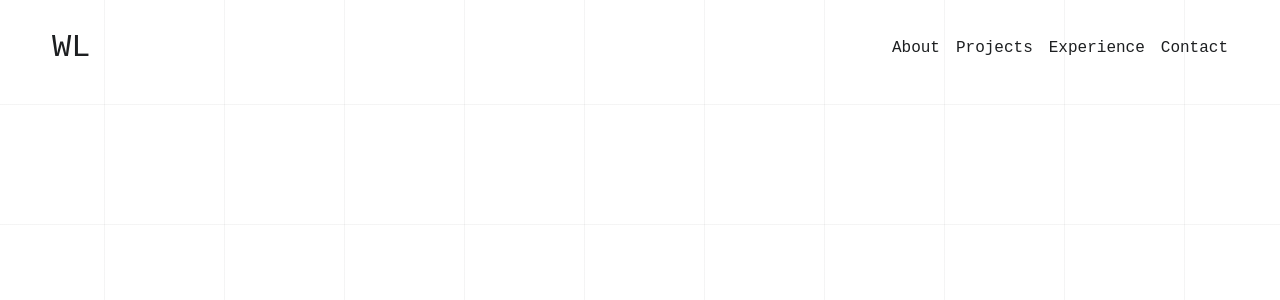
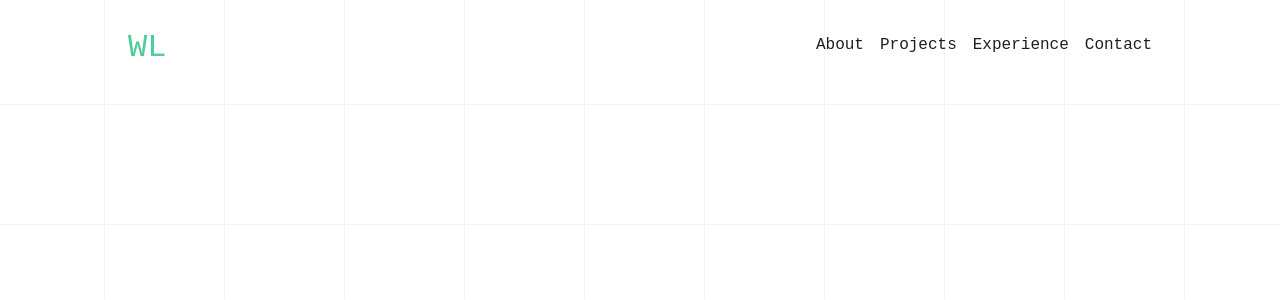
Before and after one commit to williamalowe/WilliamALowe, a React (Vite) app: page / in a window 1280 px wide. Shown: the top 300 px of the page. Built offline with nearby package versions, Linux system fonts and the light colour scheme; a web font is replaced by a local one.

Commit message:
styles: add navbar motion

```diff
--- a/src/components/Navbar/Navbar.css
+++ b/src/components/Navbar/Navbar.css
@@ -7,10 +7,30 @@ a {
 }
 #logo {
   font-size: 2rem;
-
+}
+#nav > a.active > #logo {
+  color: var(--highlight-color);
 }
 .nav-link-container {
   margin-left: auto;
   display: flex;
   gap: 1rem;
 }
+.nav-link-container > a > .underline {
+  width: 0%;
+  height: 2px;
+  background: var(--highlight-color);
+  transition: width 0.3s ease-in-out;
+}
+.nav-link-container > a {
+  display: flex;
+  flex-direction: column;
+  align-items: center;
+  gap: 0.25rem;
+}
+.nav-link-container > a.active > .underline {
+  width: 100%;
+}
+.nav-link-container > a:hover > .underline {
+  width: 100%;
+}
--- a/src/components/Navbar/Navbar.jsx
+++ b/src/components/Navbar/Navbar.jsx
@@ -4,14 +4,22 @@ import { NavLink } from "react-router-dom";
 const Navbar = () => {
   return (
     <nav id="nav">
-      <NavLink>
+      <NavLink to={'/'}>
         <div id="logo">WL</div>
       </NavLink>
       <div className="nav-link-container">
-        <NavLink>About</NavLink>
-        <NavLink>Projects</NavLink>
-        <NavLink>Experience</NavLink>
-        <NavLink>Contact</NavLink>
+        <NavLink to={'/about'}>About
+          <div className="underline"></div>
+        </NavLink>
+        <NavLink to={'/projects'}>Projects
+          <div className="underline"></div>
+        </NavLink>
+        <NavLink to={'/experience'}>Experience
+          <div className="underline"></div>
+        </NavLink>
+        <NavLink to={'/contact'}>Contact
+          <div className="underline"></div>
+        </NavLink>
       </div>
     </nav>
   )
--- a/src/index.css
+++ b/src/index.css
@@ -4,13 +4,14 @@
   --text-color: #1d1f21;
 	--bg-primary: #fff;
 	--bg-secondary: #1d1f210c;
-  /* --highlight-color: rgb(76, 205, 153); */
+  --highlight-color: #4ccd99;
 }
 
 [data-theme="dark"] {
   --text-color: #fff;
 	--bg-primary: #1d1f21;
 	--bg-secondary: #ffffff04;
+  --highlight-color: #4ccd99;
 }
 
 html, body, div, span, applet, object, iframe,
--- a/src/views/App/App.module.css
+++ b/src/views/App/App.module.css
@@ -14,7 +14,7 @@
 }
 .content {
   margin-top: 2rem;
-  width: 1176px;
+  width: 1024px;
   height: 10px;
   z-index: 20;
 }
```
